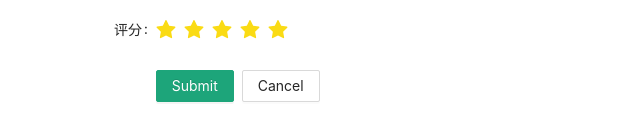
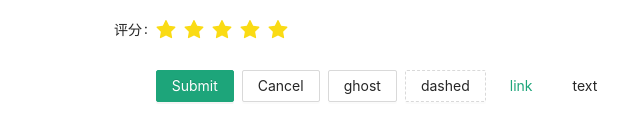
Before and after one commit to williamhowf/react-ant-admin, a React (Create React App) app: page / in a window 1280 px wide. Shown: the part 536-676 px from the top of the page, without its empty margins (271-911 px from the left). Built offline with nearby package versions, Linux system fonts and the light colour scheme.

Commit message:
update app
add description and sample function

```diff
--- a/src/App.js
+++ b/src/App.js
@@ -1,4 +1,4 @@
-import React from 'react';
+import React, {useEffect, useState} from 'react';
 import {
   Form,
   Select,
@@ -10,14 +10,70 @@ import {
   Rate,
   Typography,
   Space,
-  Divider,
+  Divider
 } from 'antd';
 import './App.less';
 
 const { Option } = Select;
 const { Title } = Typography;
 
-const App = () => (
+// public function when import App.js
+function myAlert(num) {
+   console.log('hello world clicked=>',num);
+};
+
+// public function when import App.js
+function getRandomString(length) {
+  var randomChars = 'ABCDEFGHIJKLMNOPQRSTUVWXYZabcdefghijklmnopqrstuvwxyz0123456789!@#$%^&*';
+  var result = '';
+  for ( var i = 0; i < length; i++ ) {
+      result += randomChars.charAt(Math.floor(Math.random() * randomChars.length));
+  }
+  return result;
+}
+
+const App = () => {
+  //initliaze variable [getValue, setValue] => const varObj { getter; setter; }
+  const [string,setString] = useState(''); // initialize count as string with empty string
+  const [count,setCount] = useState(0); // initialize count as integer with zero
+
+  // local function
+  const increaseCount = () => {
+    setCount(count => count + 1);
+    myAlert(count);
+  }
+
+  const addString = () => {
+    setString(string => string + getRandomString(1));
+    console.log('string value=>',string);
+    console.log('string length', string.length);
+  }
+
+  const printRandom = () => {
+    console.log('random string=>',getRandomString(18));
+  }
+
+  const printLog = () => {
+    console.log('on-load effect triggered.');
+  }
+
+  //on-load will trigger this
+  useEffect(() => {
+    printLog();
+    setCount(count => count+1);
+  }, []);
+
+  // if the function component doesn't have any other functions, 'return' keyword can remove and return sample code as below.
+  /* sample code:
+    const App = () => (
+      <>
+        <section>...
+        <form>...
+        <div>...
+      </>
+    );
+  */
+  return (
   <>
     <section style={{ textAlign: 'center', marginTop: 48, marginBottom: 40 }}>
       <Space align="start">
@@ -70,10 +126,15 @@ const App = () => (
           <Button>
             Cancel
           </Button>
+          <Button type="ghost">ghost</Button>
+          <Button type="dashed" onClick={addString}>dashed</Button>
+          <Button type="link" onClick={printRandom}>link</Button>
+          <Button type="text" onClick={increaseCount}>text</Button>
         </Space>
       </Form.Item>
     </Form>
   </>
-);
+  )
+};
 
 export default App;
```
